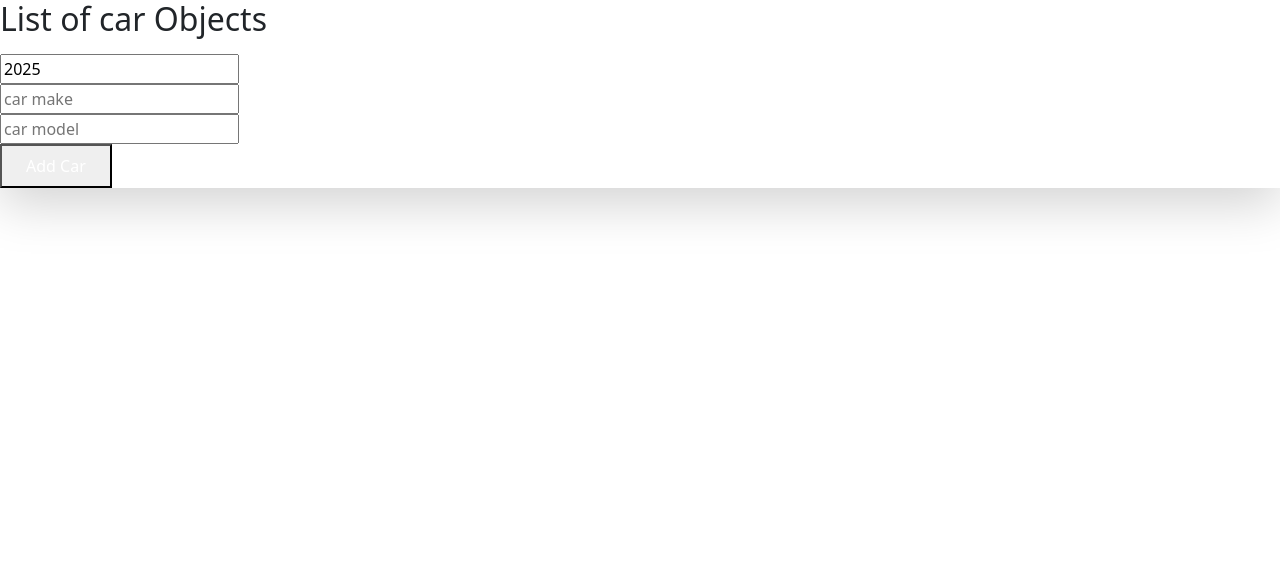
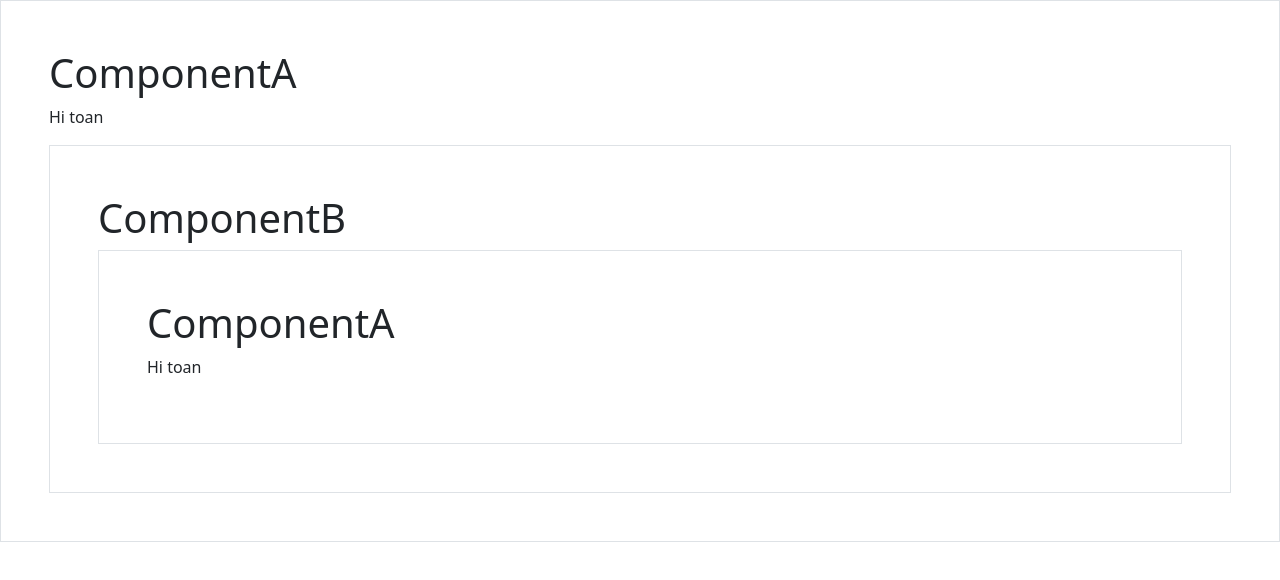
Before and after one commit to ttoanttran/tasklist, a React (Vite) app in the folder client/task-app/: page / in a window 1280 px wide. Shown: the top 580 px of the page. Built offline with nearby package versions, Linux system fonts and the light colour scheme; the HTML template or start-up script is replaced by a standard one.

Commit message:
tsx usecontext

```diff
--- a/client/task-app/src/App.tsx
+++ b/client/task-app/src/App.tsx
@@ -3,6 +3,7 @@ import TaskForm from "./components/TaskForm"
 import TaskList from "./components/TaskList";
 import ColorPicker from "./components/ColorPicker";
 import MyComponent from "./components/MyComponent";
+import ComponentA from "./components/ComponentA";
 
 const App = () => {
   const [tasks, setTasks] = useState<string[]>([]);
@@ -17,7 +18,7 @@ const App = () => {
 
   return (
     <div>
-      <MyComponent></MyComponent>
+      <ComponentA></ComponentA>
     </div>
   )
 }
--- /dev/null
+++ b/client/task-app/src/components/ComponentA.tsx
@@ -0,0 +1,23 @@
+import { useState } from "react"
+import ComponentB from "./ComponentB"
+import { createContext } from "react"
+
+export const userContext = createContext<string | undefined>(undefined);
+
+const ComponentA = () => {
+  const [user, setUser] = useState("toan")
+
+  return (
+    <>
+      <userContext.Provider value={user}>
+        <div className="border p-5">
+          <h1>ComponentA</h1>
+          <p>{`Hi ${user}`}</p>
+          <ComponentB></ComponentB>
+        </div>
+      </userContext.Provider>
+    </>
+  )
+}
+
+export default ComponentA
--- /dev/null
+++ b/client/task-app/src/components/ComponentB.tsx
@@ -0,0 +1,13 @@
+import React from 'react'
+import ComponentC from './ComponentC'
+
+const ComponentB = () => {
+  return (
+    <div className="border p-5">
+      <h1>ComponentB</h1>
+      <ComponentC></ComponentC>
+    </div>
+  )
+}
+
+export default ComponentB
--- /dev/null
+++ b/client/task-app/src/components/ComponentC.tsx
@@ -0,0 +1,17 @@
+import React from 'react'
+import { userContext } from './ComponentA'
+import { useContext } from 'react'
+
+const ComponentC = () => {
+
+  const user = useContext(userContext)
+
+  return (
+    <div className="border p-5">
+      <h1>ComponentA</h1>
+      <p>{`Hi ${user}`}</p>
+    </div>
+  )
+}
+
+export default ComponentC
```
